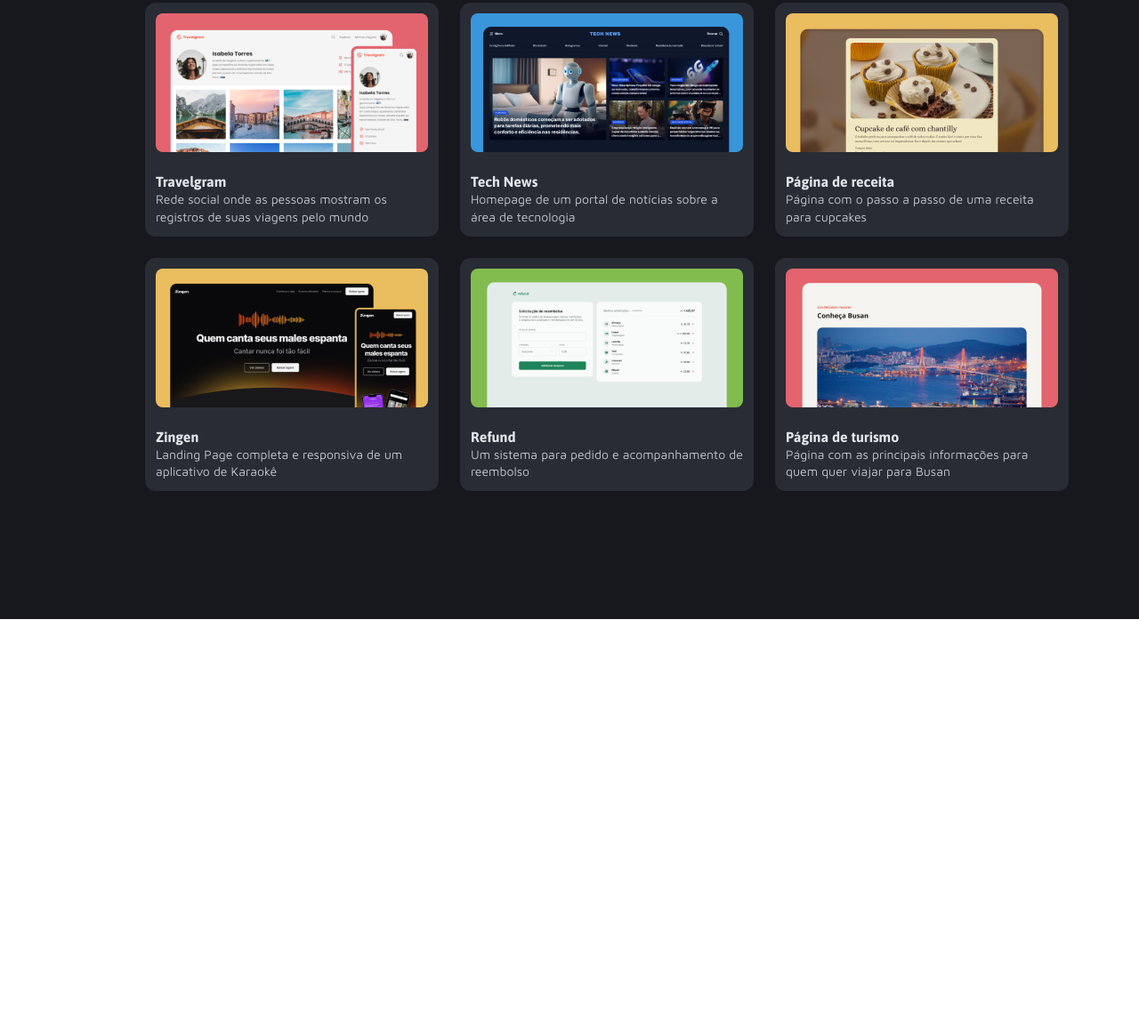
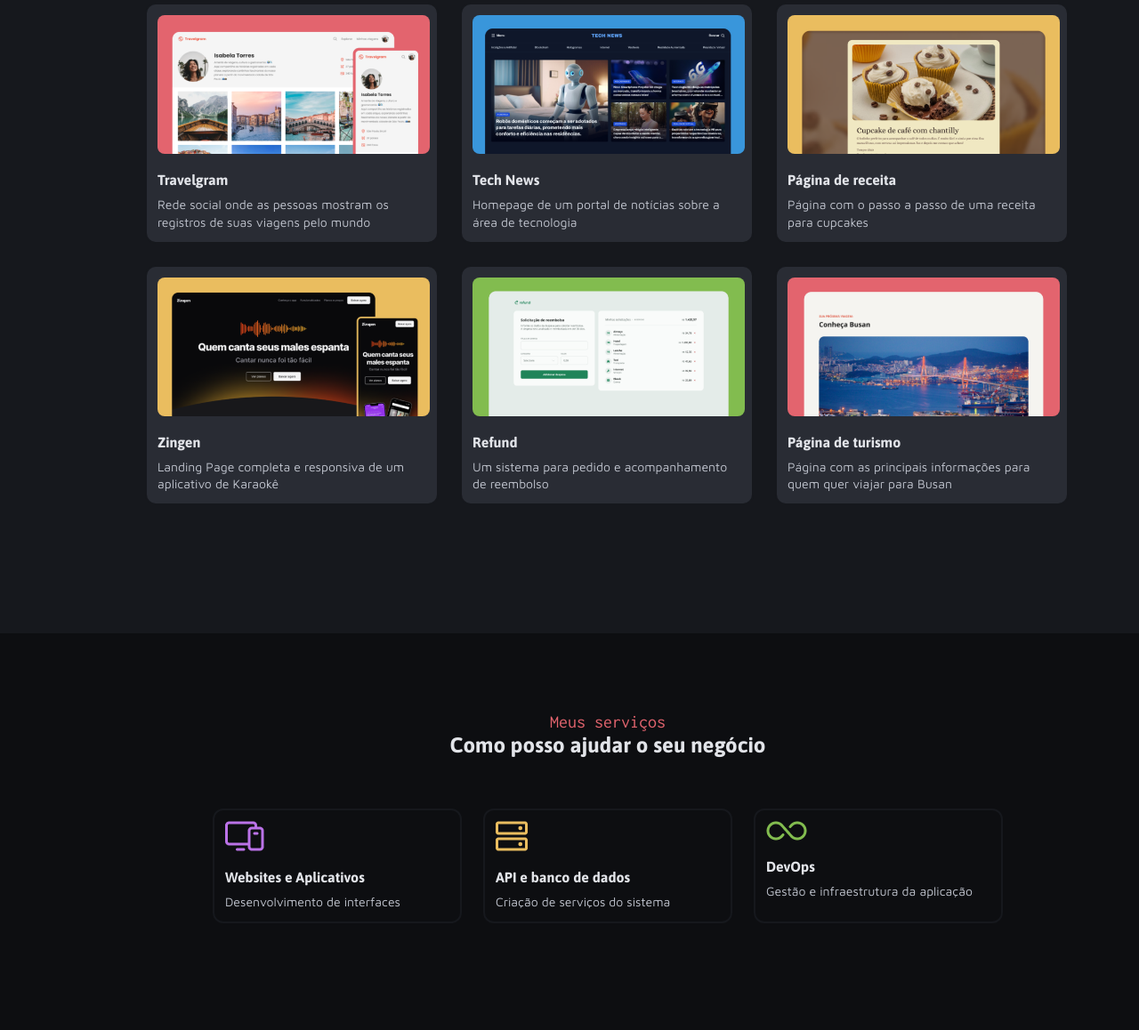
Before and after one commit to mthsalvares/Desafio-RocketSeat---Portfolio-Dev, a plain HTML site: page index.html in a window 1280 px wide. Shown: the part 850-2008 px from the top of the page at 89% size. Before the commit the page ends 1546 px from the top, so only its background shows below. Drawn offline with Linux system fonts and the light colour scheme.

Commit message:
Finalizado terceira parte do projeto - sessão Serviços!

```diff
--- a/index.html
+++ b/index.html
@@ -59,38 +59,61 @@
       <span class="title-md">Veja os projetos em destaque</span>
     </div>
     <div id="grid">
-      <div class="card">
+      <div class="card bg-gray-300">
         <img src="assets/images/Thumbnail_Project-01.png" alt="">
         <span class="title-sm">Travelgram</span>
         <p>Rede social onde as pessoas mostram os registros de suas viagens pelo mundo</p>
       </div>
-      <div class="card">
+      <div class="card bg-gray-300">
         <img src="assets/images/Thumbnail_Project-02.png" alt="">
         <span class="title-sm">Tech News</span>
         <p>Homepage de um portal de notícias sobre a área de tecnologia</p>
       </div>
-      <div class="card">
+      <div class="card bg-gray-300">
         <img src="assets/images/Thumbnail_Project-03.png" alt="">
         <span class="title-sm">Página de receita</span>
         <p>Página com o passo a passo de uma receita para cupcakes</p>
       </div>
-      <div class="card">
+      <div class="card bg-gray-300">
         <img src="assets/images/Thumbnail_Project-04.png" alt="">
         <span class="title-sm">Zingen</span>
         <p>Landing Page completa e responsiva de um aplicativo de Karaokê</p>
       </div>
-      <div class="card">
+      <div class="card bg-gray-300">
         <img src="assets/images/Thumbnail_Project-05.png" alt="">
         <span class="title-sm">Refund</span>
         <p>Um sistema para pedido e acompanhamento de reembolso</p>
       </div>
-      <div class="card">
+      <div class="card bg-gray-300">
         <img src="assets/images/Thumbnail_Project-06.png" alt="">
         <span class="title-sm">Página de turismo</span>
         <p>Página com as principais informações para quem quer viajar para Busan</p>
       </div>
     </div>
   </main>
+  <section id="servicos">
+    <div class="cabecalho">
+      <span class="red subtitle">Meus serviços</span>
+      <span class="title-md">Como posso ajudar o seu negócio</span>
+    </div>
+    <div id="links">
+      <div class="card">
+        <img src="assets/icon/PC.png" alt="">
+        <span class="title-sm">Websites e Aplicativos</span>
+        <p>Desenvolvimento de interfaces</p>
+      </div>
+      <div class="card">
+        <img src="assets/icon/HD.png" alt="">
+        <span class="title-sm">API e banco de dados</span>
+        <p>Criação de serviços do sistema</p>
+      </div>
+      <div class="card">
+        <img src="assets/icon/Infinito.png" alt="">
+        <span class="title-sm">DevOps</span>
+        <p>Gestão e infraestrutura da aplicação</p>
+      </div>
+    </div>
+  </section>
 
 </body>
 </html>
--- a/styles/index.css
+++ b/styles/index.css
@@ -2,3 +2,4 @@
 @import url(intro.css);
 @import url(projetos.css);
 @import url(utilitario.css);
+@import url(servicos.css);
--- a/styles/projetos.css
+++ b/styles/projetos.css
@@ -3,13 +3,6 @@
   display: flex;
   flex-direction: column;
   align-items: center;
-
-  .cabecalho {
-    display: flex;
-    flex-direction: column;
-    align-items: center;
-    margin-bottom: 56px;
-  }
 
   #grid {
     width: 1040px;
--- /dev/null
+++ b/styles/servicos.css
@@ -0,0 +1,19 @@
+#servicos {
+  display: flex;
+  flex-direction: column;
+  align-items: center;
+  background-color: var(--gray-100);
+  padding-top: 88px;
+  padding-bottom: 120px;
+
+  #links {
+    width: 888px;
+    display: grid;
+    grid-template-columns: repeat(3,280px);
+    gap: 24px;
+
+    img {
+      margin-bottom: 20px;
+    }
+  }
+}
--- a/styles/utilitario.css
+++ b/styles/utilitario.css
@@ -45,7 +45,21 @@ p {
 }
 
 .card {
-  background-color: var(--gray-300);
+  display: flex;
+  flex-direction: column;
+  align-items: start;
   border-radius: 12px;
   padding: 12px;
+  border: 2px solid var(--gray-200);
 }
+
+.cabecalho {
+  display: flex;
+  flex-direction: column;
+  align-items: center;
+  margin-bottom: 56px;
+}
+
+.bg-gray-300 {
+  background-color: var(--gray-300);
+}
```
Also changed, not shown: assets/icon/CSS.svg (deleted), assets/icon/GitHub.svg (deleted), assets/icon/HD.png (added), assets/icon/HTML.svg (deleted), assets/icon/Infinito.png (added), assets/icon/JavaScript.svg (deleted), assets/icon/Node.js.svg (deleted), assets/icon/PC.png (added), assets/icon/React.svg (deleted).
